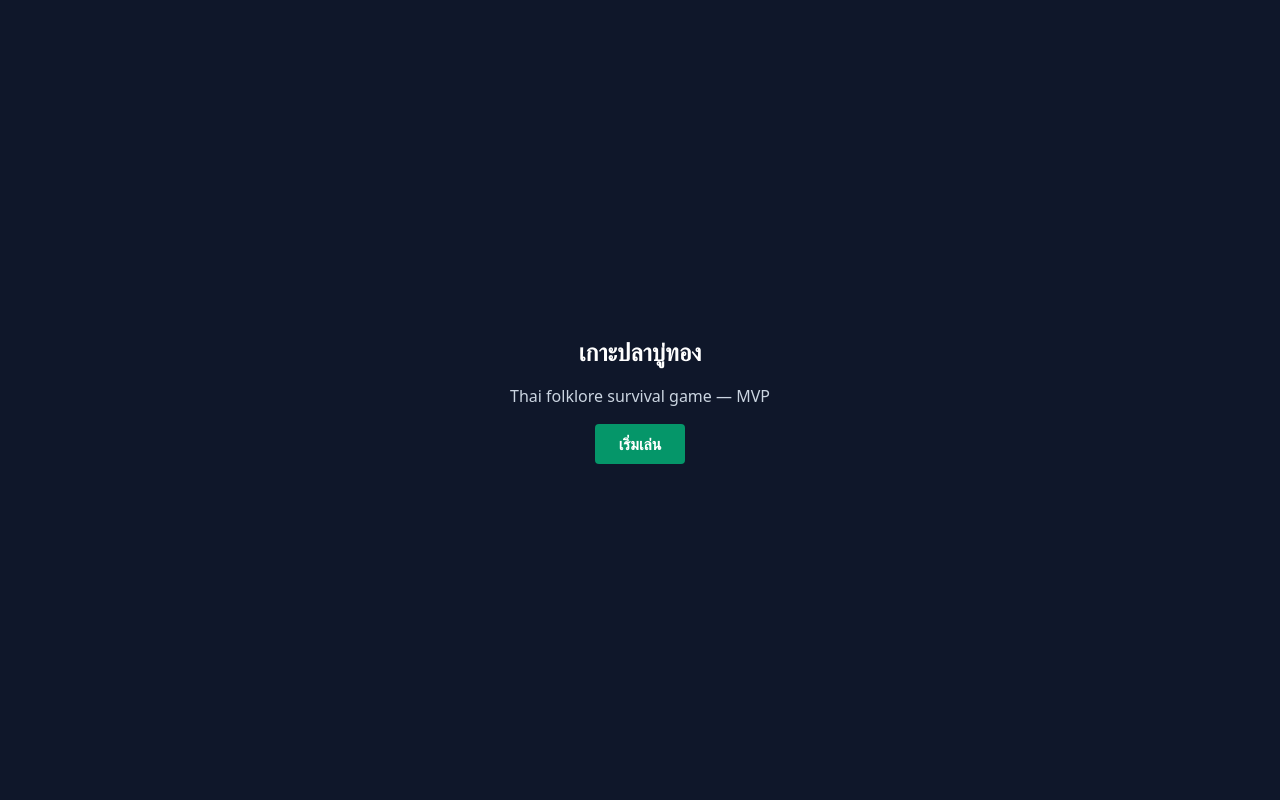
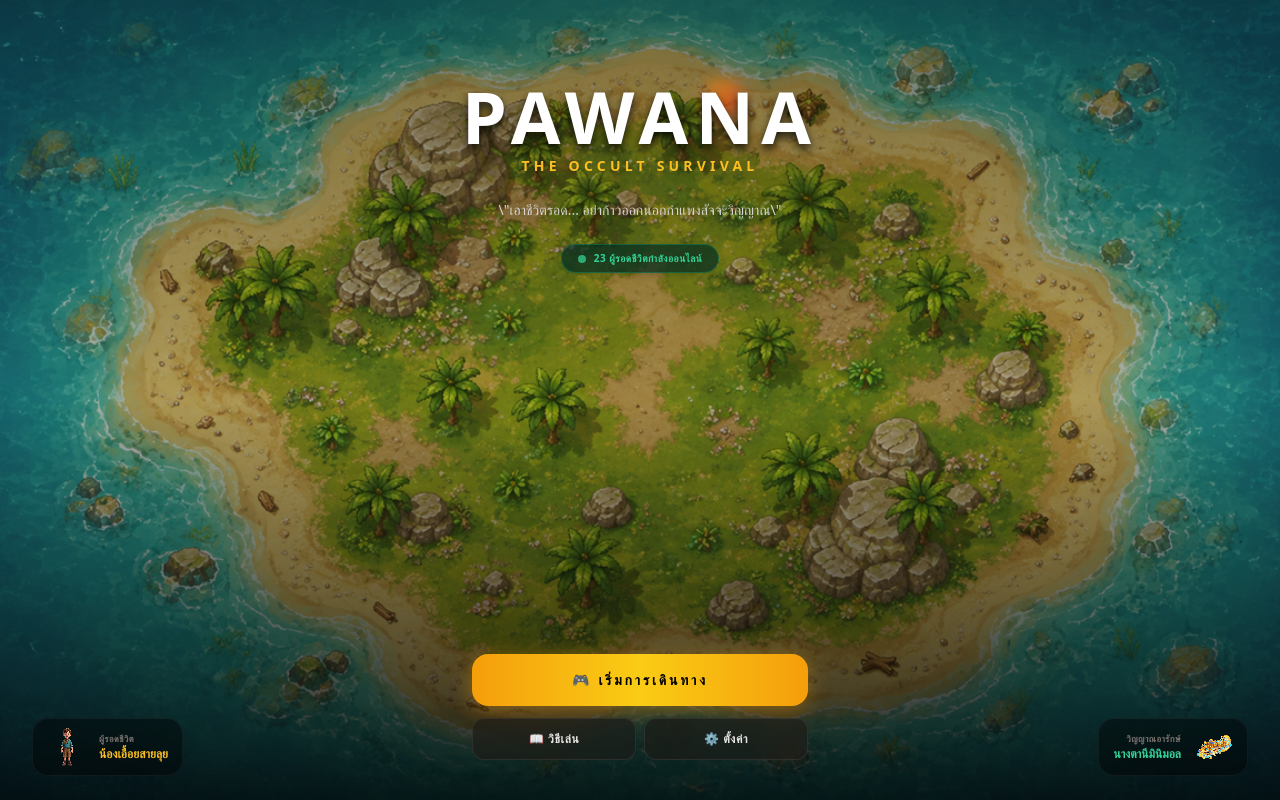
Before and after one commit to mizae1234/thaighostcozy, a Next.js app: page / in a window 1280 px wide. Built offline with nearby package versions, Linux system fonts and the light colour scheme.

Commit message:
feat: implement premium interactive landing title screen at root page

```diff
--- a/src/app/page.tsx
+++ b/src/app/page.tsx
@@ -1,16 +1,186 @@
+'use client';
+
+import { useState } from 'react';
 import Link from 'next/link';
 
 export default function HomePage() {
+  const [showHowToPlay, setShowHowToPlay] = useState(false);
+  const [showSettings, setShowSettings] = useState(false);
+  const [soundEnabled, setSoundEnabled] = useState(true);
+  const [musicEnabled, setMusicEnabled] = useState(true);
+
   return (
-    <main className="flex min-h-screen flex-col items-center justify-center gap-4 bg-slate-900 text-white">
-      <h1 className="text-2xl font-bold">เกาะปลาบู่ทอง</h1>
-      <p className="text-slate-300">Thai folklore survival game — MVP</p>
-      <Link
-        href="/play"
-        className="rounded bg-emerald-600 px-6 py-2 font-semibold hover:bg-emerald-500"
-      >
-        เริ่มเล่น
-      </Link>
+    <main
+      className="relative flex min-h-screen w-screen flex-col items-center justify-between overflow-hidden bg-cover bg-center text-stone-100 selection:bg-amber-500 selection:text-black"
+      style={{
+        backgroundImage: "url('/assets/stories/pla-boo-thong/tiles/island-background.png')",
+      }}
+    >
+      {/* Dark vignette overlay for readibility */}
+      <div className="absolute inset-0 bg-gradient-to-b from-black/50 via-black/30 to-black/85 pointer-events-none" />
+
+      {/* Glow effect */}
+      <div className="absolute top-10 left-1/2 -translate-x-1/2 w-64 h-64 rounded-full bg-amber-500/10 blur-[120px] pointer-events-none" />
+
+      {/* Floating Meteor Decoration */}
+      <div className="absolute top-20 left-[55%] pointer-events-none animate-bounce duration-1000">
+        <div className="h-10 w-10 rounded-full bg-gradient-to-br from-amber-500 to-red-600 blur-[8px] opacity-70" />
+      </div>
+
+      {/* Header / Logo Section */}
+      <div className="relative z-10 mt-20 flex flex-col items-center text-center px-4">
+        <h1 className="text-5xl font-black uppercase tracking-widest text-white drop-shadow-[0_5px_5px_rgba(0,0,0,0.8)] md:text-7xl">
+          PAWANA
+        </h1>
+        <h2 className="mt-1 text-xs font-extrabold uppercase tracking-[0.3em] text-amber-400 drop-shadow-md sm:text-sm">
+          THE OCCULT SURVIVAL
+        </h2>
+        <p className="mt-6 max-w-md text-xs sm:text-sm text-stone-300 font-medium leading-relaxed drop-shadow-md">
+          \"เอาชีวิตรอด... อย่าก้าวออกนอกกำแพงสัจจะวิญญาณ\"
+        </p>
+
+        {/* Small badge showing online players count */}
+        <div className="mt-6 flex items-center gap-2 rounded-full border border-emerald-500/30 bg-emerald-950/70 px-4 py-1.5 shadow-md">
+          <span className="h-2 w-2 rounded-full bg-emerald-400 animate-pulse" />
+          <span className="text-[10px] font-extrabold uppercase tracking-wider text-emerald-400">
+            23 ผู้รอดชีวิตกำลังออนไลน์
+          </span>
+        </div>
+      </div>
+
+      {/* Center Control Panel / Buttons */}
+      <div className="relative z-10 mb-10 w-full max-w-sm px-6 flex flex-col gap-3">
+        {/* Play Button */}
+        <Link
+          href="/play"
+          className="flex w-full items-center justify-center rounded-2xl bg-gradient-to-r from-amber-500 via-yellow-400 to-amber-500 py-4 text-sm font-black uppercase tracking-[0.2em] text-black shadow-[0_4px_20px_rgba(245,158,11,0.4)] transition-all hover:scale-[1.02] hover:brightness-110 active:scale-95"
+        >
+          🎮 เริ่มการเดินทาง
+        </Link>
+
+        {/* Sub grid */}
+        <div className="grid grid-cols-2 gap-2">
+          <button
+            onClick={() => setShowHowToPlay(true)}
+            className="flex items-center justify-center gap-1.5 rounded-xl border border-stone-700/50 bg-stone-900/60 py-3 text-xs font-bold uppercase tracking-wider text-stone-200 backdrop-blur-md transition-all hover:bg-stone-800/80 hover:border-stone-500"
+          >
+            📖 วิธีเล่น
+          </button>
+          <button
+            onClick={() => setShowSettings(true)}
+            className="flex items-center justify-center gap-1.5 rounded-xl border border-stone-700/50 bg-stone-900/60 py-3 text-xs font-bold uppercase tracking-wider text-stone-200 backdrop-blur-md transition-all hover:bg-stone-800/80 hover:border-stone-500"
+          >
+            ⚙️ ตั้งค่า
+          </button>
+        </div>
+      </div>
+
+      {/* Floating Sprites decorations at bottom corners */}
+      <div className="absolute bottom-6 left-8 z-10 flex items-center gap-3 bg-black/40 backdrop-blur-sm px-3.5 py-2 rounded-2xl border border-white/5">
+        <img
+          src="/assets/stories/pla-boo-thong/sprites/player/player-down.png"
+          alt="Player sprite"
+          className="w-10 h-10 object-contain pixelated"
+        />
+        <div className="text-left">
+          <p className="text-[9px] font-bold text-stone-500 uppercase tracking-wider">ผู้รอดชีวิต</p>
+          <p className="text-xs font-black text-amber-400">น้องเอื้อยสายลุย</p>
+        </div>
+      </div>
+
+      <div className="absolute bottom-6 right-8 z-10 flex items-center gap-3 bg-black/40 backdrop-blur-sm px-3.5 py-2 rounded-2xl border border-white/5">
+        <div className="text-right">
+          <p className="text-[9px] font-bold text-stone-500 uppercase tracking-wider">วิญญาณอารักษ์</p>
+          <p className="text-xs font-black text-emerald-400">นางตานีมินิมอล</p>
+        </div>
+        <img
+          src="/assets/stories/pla-boo-thong/sprites/npc/golden-goby.png"
+          alt="Goby sprite"
+          className="w-10 h-10 object-contain pixelated"
+        />
+      </div>
+
+      {/* Modals */}
+      {showHowToPlay && (
+        <div className="fixed inset-0 z-50 flex items-center justify-center p-4 bg-black/70 backdrop-blur-sm">
+          <div className="relative w-full max-w-md rounded-3xl border-2 border-amber-950/70 bg-stone-950 p-6 shadow-2xl text-stone-200">
+            <h3 className="text-lg font-black uppercase tracking-wider text-amber-400 border-b border-stone-800 pb-3">
+              📖 วิธีการเล่นบอร์ดเกมปราบผี
+            </h3>
+            <ul className="mt-4 space-y-3.5 text-xs text-stone-300 leading-relaxed font-medium">
+              <li className="flex items-start gap-2.5">
+                <span className="text-amber-500">🚶‍♂️</span>
+                <span><strong>ควบคุมตัวละคร:</strong> ใช้ปุ่มลูกศร (Arrow Keys) หรือปุ่ม <strong>W A S D</strong> ในการเดินสำรวจรอบเกาะ</span>
+              </li>
+              <li className="flex items-start gap-2.5">
+                <span className="text-amber-500">🌌</span>
+                <span><strong>ปะทะและรวบรวม:</strong> กดปุ่ม <strong>Spacebar</strong> เพื่อเก็บวัตถุดิบ (ลังไม้, มะพร้าว) หรือพูดคุยสนทนากับวิญญาณ</span>
+              </li>
+              <li className="flex items-start gap-2.5">
+                <span className="text-amber-500">🛠️</span>
+                <span><strong>เมนูคราฟต์ของ:</strong> ดูรายการวัตถุดิบที่ต้องการแล้วคลิกสร้าง <strong>มีด</strong> หรือ <strong>ศาลมูจิ</strong> ที่แท็บคราฟต์ด้านซ้ายล่าง</span>
+              </li>
+              <li className="flex items-start gap-2.5">
+                <span className="text-amber-500">❤️</span>
+                <span><strong>เอาชีวิตรอด:</strong> ระวังเกจค่าความหิวความกระหายทางซ้ายบนให้ดี หากหมดเกจพลังจะลดฮวบลงเรื่อยๆ</span>
+              </li>
+            </ul>
+            <button
+              onClick={() => setShowHowToPlay(false)}
+              className="mt-6 w-full rounded-xl bg-amber-500 py-2.5 text-xs font-bold uppercase tracking-widest text-black hover:bg-yellow-400"
+            >
+              ปิดหน้าต่าง
+            </button>
+          </div>
+        </div>
+      )}
+
+      {showSettings && (
+        <div className="fixed inset-0 z-50 flex items-center justify-center p-4 bg-black/70 backdrop-blur-sm">
+          <div className="relative w-full max-w-md rounded-3xl border-2 border-amber-950/70 bg-stone-950 p-6 shadow-2xl text-stone-200">
+            <h3 className="text-lg font-black uppercase tracking-wider text-amber-400 border-b border-stone-800 pb-3">
+              ⚙️ ตั้งค่าระบบเสียงเกม
+            </h3>
+            <div className="mt-5 space-y-4">
+              <div className="flex items-center justify-between text-xs font-bold uppercase tracking-wider">
+                <span>เอฟเฟกต์เสียง (Sound Effects)</span>
+                <button
+                  onClick={() => setSoundEnabled(!soundEnabled)}
+                  className={`rounded-lg px-3 py-1.5 text-[10px] font-black ${
+                    soundEnabled ? 'bg-emerald-600 text-white' : 'bg-stone-800 text-stone-500'
+                  }`}
+                >
+                  {soundEnabled ? 'เปิดใช้งาน' : 'ปิดใช้งาน'}
+                </button>
+              </div>
+              <div className="flex items-center justify-between text-xs font-bold uppercase tracking-wider">
+                <span>ดนตรีประกอบ (Background Music)</span>
+                <button
+                  onClick={() => setMusicEnabled(!musicEnabled)}
+                  className={`rounded-lg px-3 py-1.5 text-[10px] font-black ${
+                    musicEnabled ? 'bg-emerald-600 text-white' : 'bg-stone-800 text-stone-500'
+                  }`}
+                >
+                  {musicEnabled ? 'เปิดใช้งาน' : 'ปิดใช้งาน'}
+                </button>
+              </div>
+            </div>
+            <button
+              onClick={() => setShowSettings(false)}
+              className="mt-6 w-full rounded-xl bg-amber-500 py-2.5 text-xs font-bold uppercase tracking-widest text-black hover:bg-yellow-400"
+            >
+              บันทึกการตั้งค่า
+            </button>
+          </div>
+        </div>
+      )}
+
+      <style jsx global>{`
+        .pixelated {
+          image-rendering: pixelated;
+          image-rendering: crisp-edges;
+        }
+      `}</style>
     </main>
   );
 }
```
